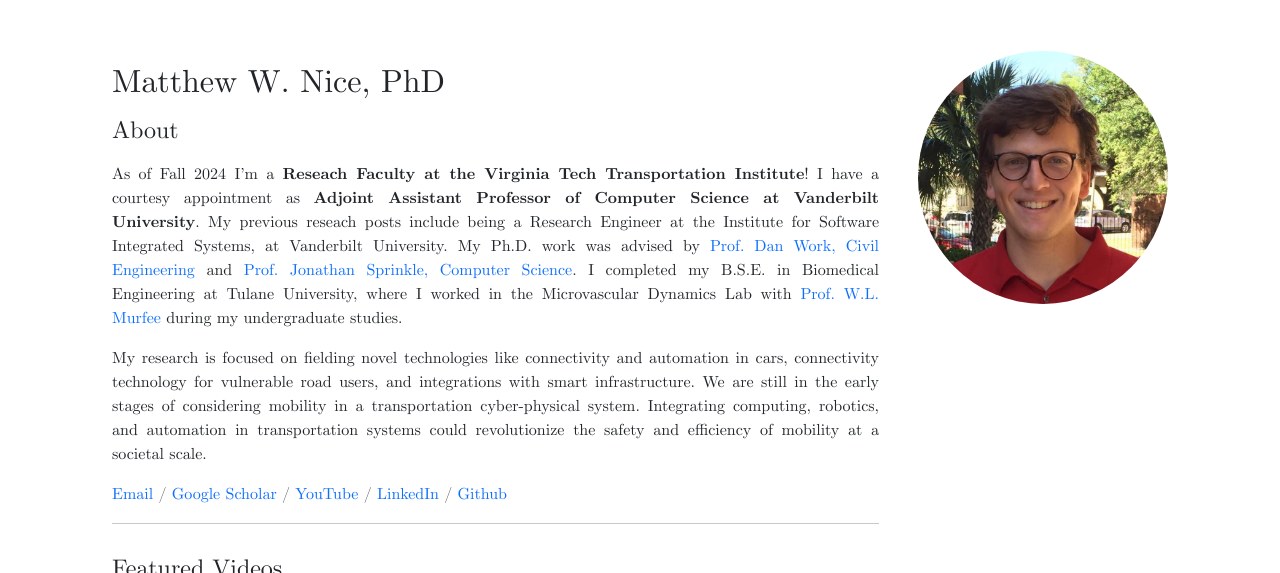
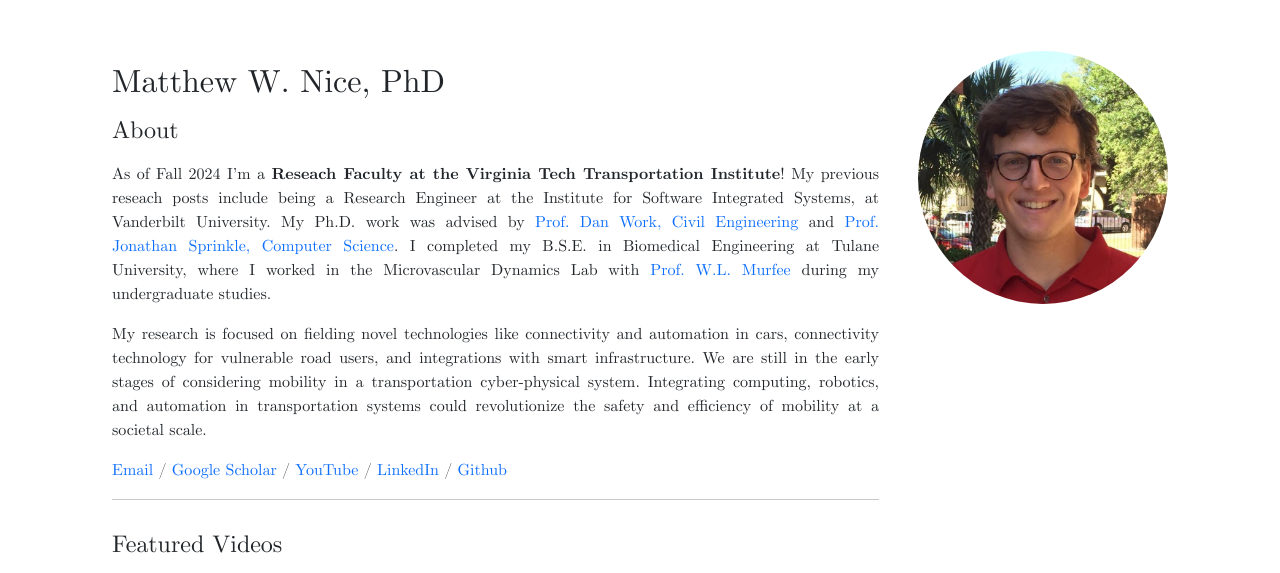
Before and after one commit to MatthewNice/MatthewNice.github.io, a Jekyll site: the page built from index.md, in a window 1280 px wide and 900 px high, cut to the strip 0-573 px from the top of the window. Built offline with Jekyll 4.4.1, drawn with Linux system fonts in a browser that asks for light colours.

Commit message:
editing bio

```diff
--- a/_includes/bio.md
+++ b/_includes/bio.md
@@ -1,5 +1,4 @@
 As of Fall 2024 I'm a **Reseach Faculty at the Virginia Tech Transportation Institute**!
-I have a courtesy appointment as **Adjoint Assistant Professor of Computer Science at Vanderbilt University**.
 My previous reseach posts include being a Research Engineer at the Institute for Software Integrated Systems,
 at Vanderbilt University.
 My Ph.D. work was advised by [Prof. Dan Work, Civil Engineering](https://lab-work.github.io/) and [Prof. Jonathan Sprinkle, Computer Science](https://engineering.vanderbilt.edu/bio/?pid=jonathan-sprinkle).
```
